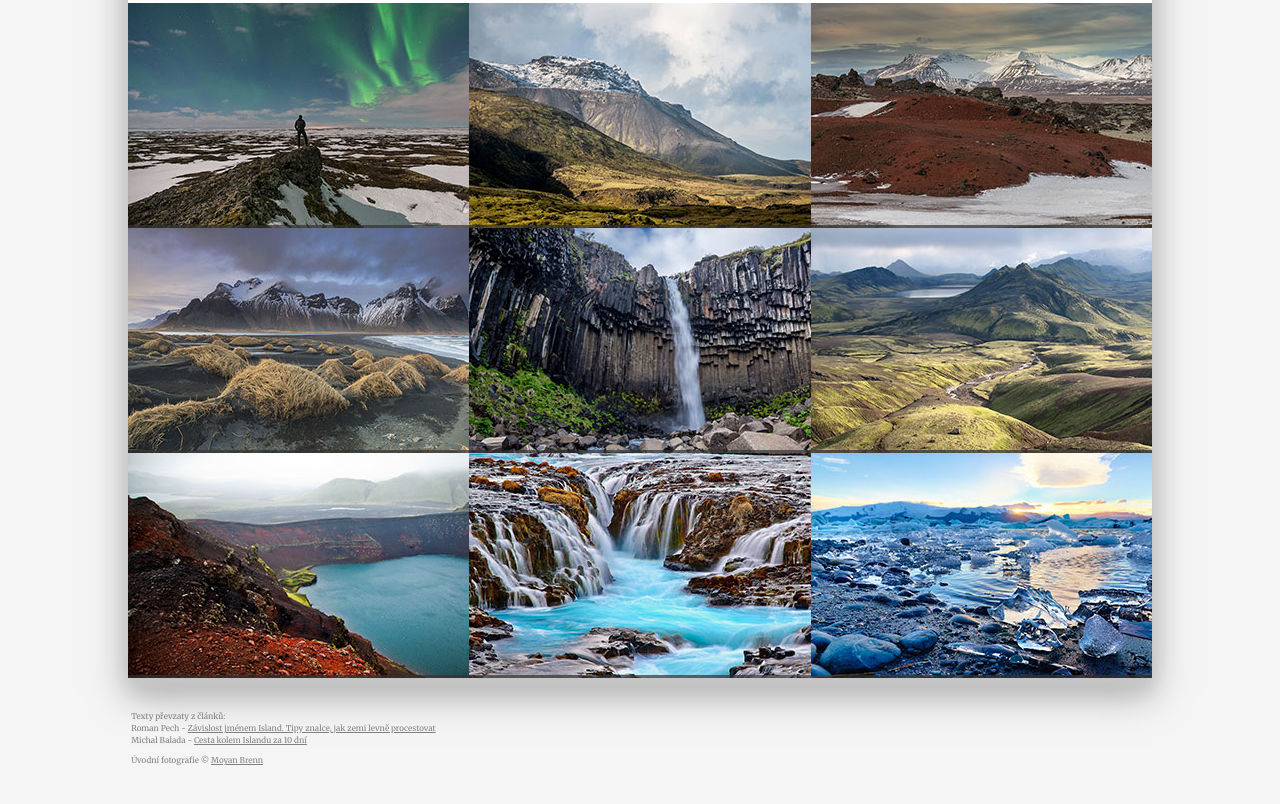
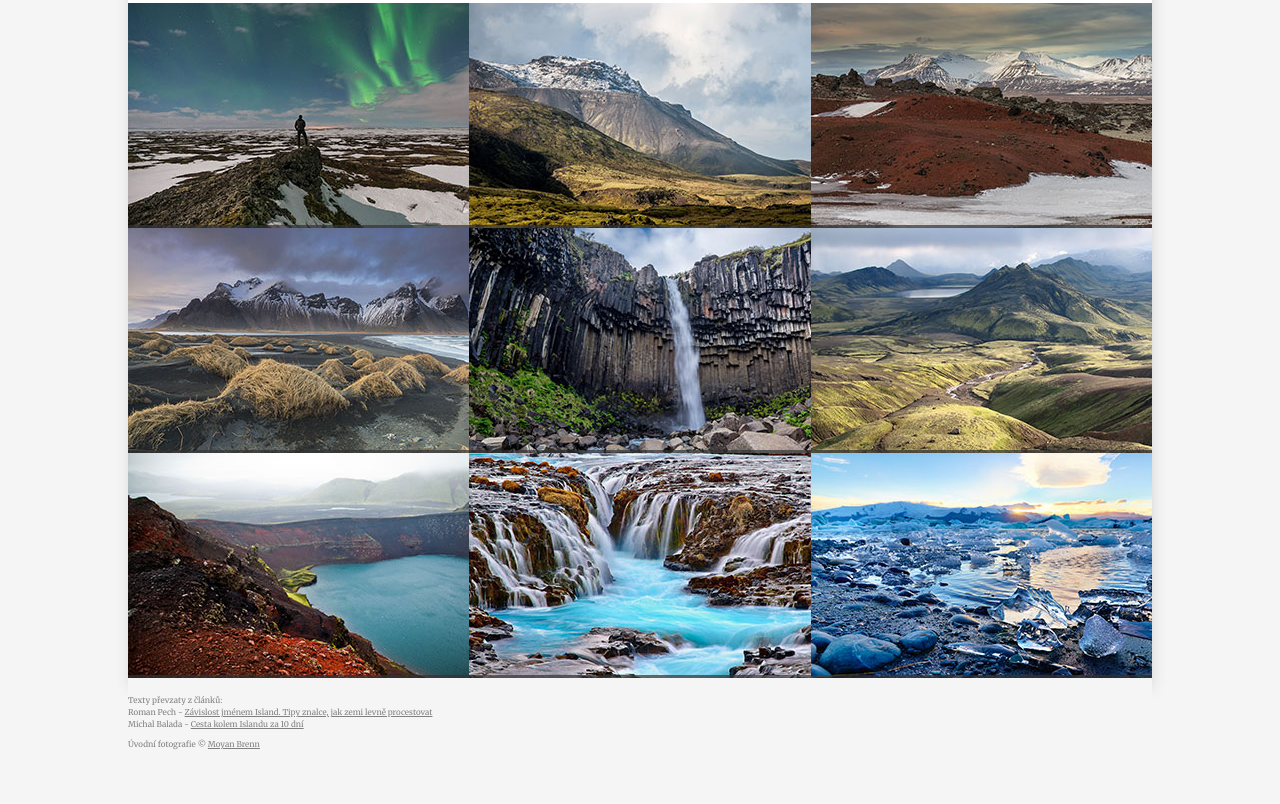
Before and after one commit to tvorimweb-2020-praha-podzim/du-06-island-Andelkaaa, a plain HTML site: page reseni_hard/index.html in a window 1280 px wide. Shown: the part 3887-4691 px from the top of the page. Before the commit the page ends 4661 px from the top, so only its background shows below. Drawn offline with Linux system fonts and the light colour scheme.

Commit message:
Oprava_HOTOVO :)
Final version :-)

```diff
--- a/reseni_hard/style.css
+++ b/reseni_hard/style.css
@@ -314,7 +314,6 @@ header p {
 main {
     max-width: 80%;
     background-color: white;
-    box-shadow: 0px 16px 35px 0px rgba(107,107,107,0.62);
     margin: -5rem auto 5rem auto;
     position: relative;
 }
@@ -384,8 +383,10 @@ h2 {
 /*patička*/
 
 footer {
-    padding-left: 7.5rem;
-    font-size: 1rem;
-    margin-top: -4rem;
+    background-color: #f5f5f5;
+}
+
+footer p {
+    padding-left: 0;
 }
 }
```
Also changed, not shown: reseni_hard/index.html (+3 -2 lines).
